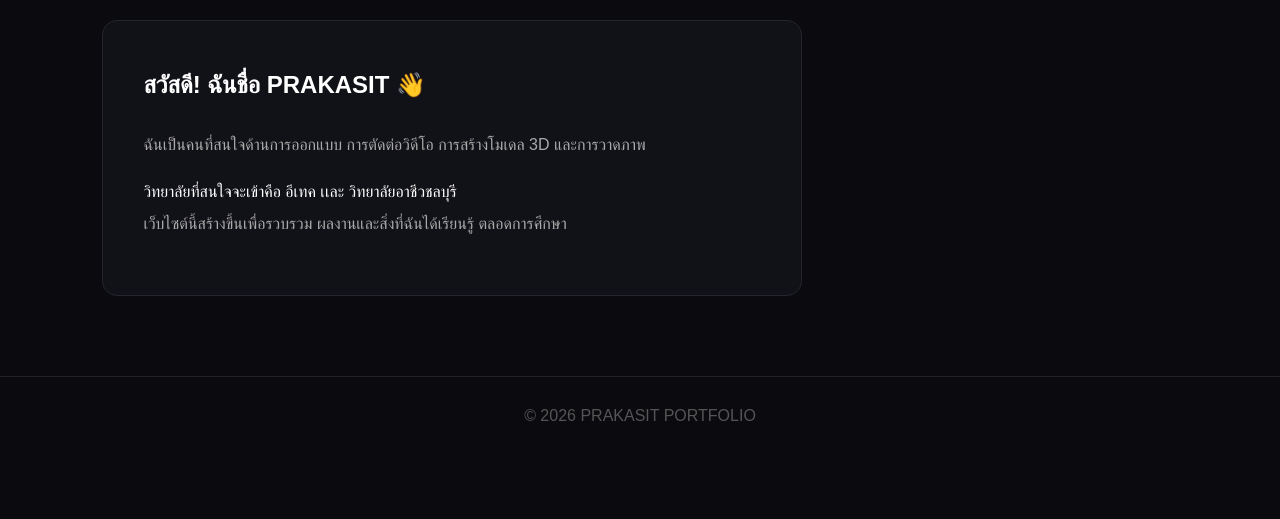
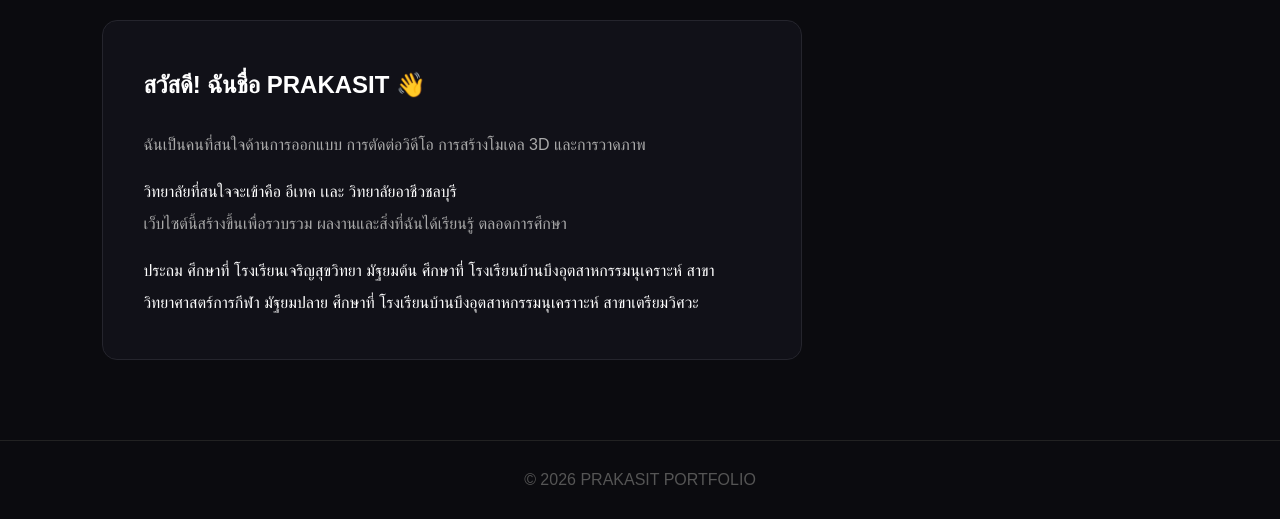
Before and after one commit to 34713prakasit/34713prakasit.github.io, a plain HTML site: page about.html in a window 1280 px wide. Shown: the part 304-823 px from the top of the page. Before the commit the page ends 800 px from the top, so only its background shows below. Drawn offline with Linux system fonts and the light colour scheme.

Commit message:
Update about.html

```diff
--- a/about.html
+++ b/about.html
@@ -74,7 +74,9 @@
                 ผลงานและสิ่งที่ฉันได้เรียนรู้
                 ตลอดการศึกษา
             </p>
-
+                ประถม ศึกษาที่ โรงเรียนเจริญสุขวิทยา
+                มัฐยมต้น ศึกษาที่ โรงเรียนบ้านบึงอุตสาหกรรมนุเคราะห์ สาขาวิทยาศาสตร์การกีฬา
+                มัฐยมปลาย ศึกษาที่ โรงเรียนบ้านบึงอุตสาหกรรมนุเคราาะห์ สาขาเตรียมวิศวะ
         </div>
 
     </section>
```
